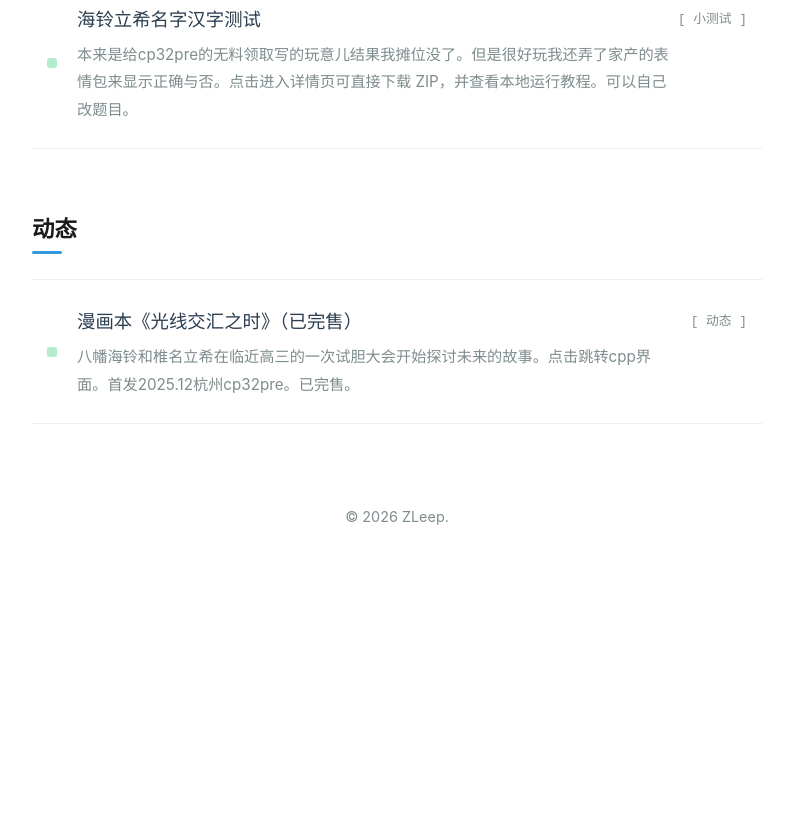
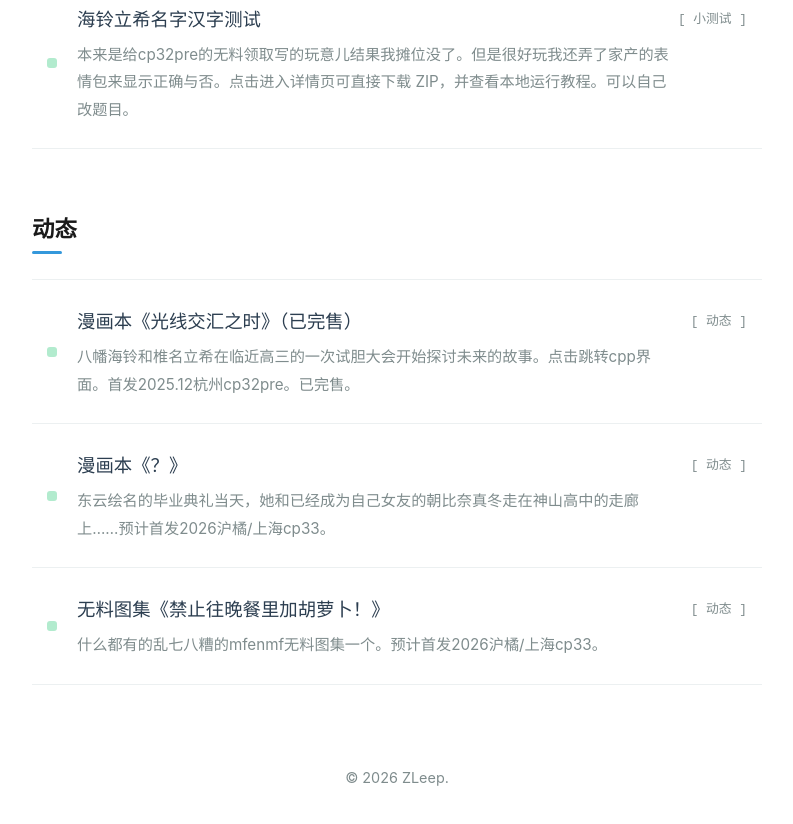
Before and after one commit to zleep75/zleep75.github.io, a plain HTML site: page index.html in a window 1280 px wide. Shown: the part 1189-2013 px from the top of the page, without its empty margins (243-1036 px from the left). Before the commit the page ends 1799 px from the top, so only its background shows below. Drawn offline with Linux system fonts and the light colour scheme.

Commit message:
Add new project items to index.html

```diff
--- a/index.html
+++ b/index.html
@@ -345,6 +345,28 @@
                         <p class="project-desc">八幡海铃和椎名立希在临近高三的一次试胆大会开始探讨未来的故事。点击跳转cpp界面。首发2025.12杭州cp32pre。已完售。</p>
                     </div>
                 </a>
+
+                <a href="" target="_blank" rel="noopener noreferrer" class="project-item">
+                    <div class="project-status-dot type-umtk" title="动态"></div>
+                    <div class="project-content">
+                        <div class="project-header">
+                            <span class="project-title">漫画本《？》</span>
+                            <span class="project-type">[ 动态 ]</span>
+                        </div>
+                        <p class="project-desc">东云绘名的毕业典礼当天，她和已经成为自己女友的朝比奈真冬走在神山高中的走廊上……预计首发2026沪橘/上海cp33。</p>
+                    </div>
+                </a>
+
+                <a href="" target="_blank" rel="noopener noreferrer" class="project-item">
+                    <div class="project-status-dot type-umtk" title="动态"></div>
+                    <div class="project-content">
+                        <div class="project-header">
+                            <span class="project-title">无料图集《禁止往晚餐里加胡萝卜！》</span>
+                            <span class="project-type">[ 动态 ]</span>
+                        </div>
+                        <p class="project-desc">什么都有的乱七八糟的mfenmf无料图集一个。预计首发2026沪橘/上海cp33。</p>
+                    </div>
+                </a>
             </div>
         </main>
 
```
